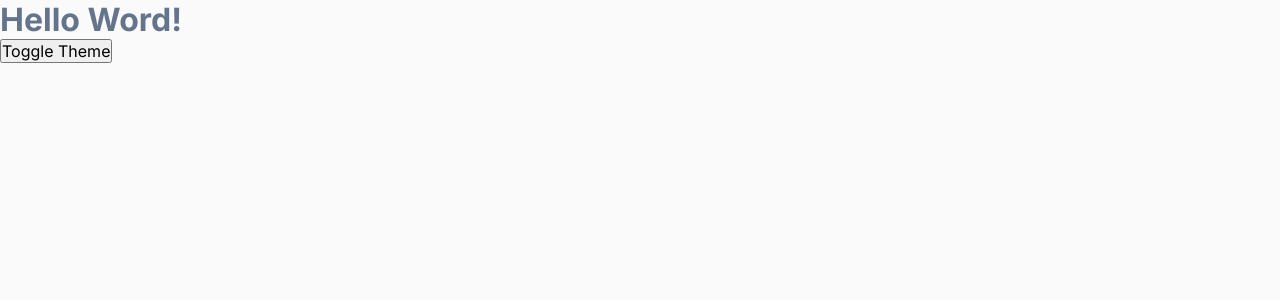
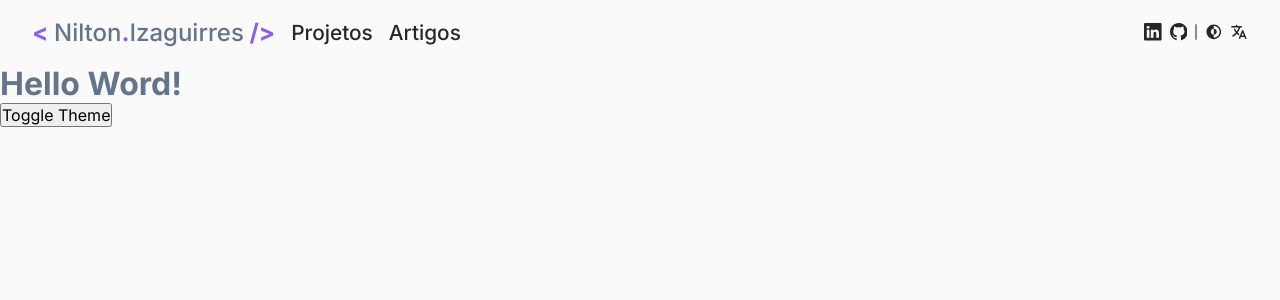
Before and after one commit to NiltonIzaguirres/portfolio, a Next.js app: page / in a window 1280 px wide. Shown: the top 300 px of the page. Built offline with nearby package versions, Linux system fonts and the light colour scheme.

Commit message:
feat: created Header component

```diff
--- a/package.json
+++ b/package.json
@@ -19,6 +19,7 @@
     "nookies": "^2.5.2",
     "react": "18.2.0",
     "react-dom": "18.2.0",
+    "react-icons": "^4.7.1",
     "styled-components": "^5.3.6",
     "typescript": "4.9.5"
   },
--- /dev/null
+++ b/src/components/Header/Link.tsx
@@ -0,0 +1,57 @@
+import { ReactNode } from "react";
+import NextLink, { LinkProps as NextLinkProps } from "next/link";
+import { useRouter } from "next/router";
+import styled from "styled-components";
+
+interface LinkContainer {
+  isPath: boolean;
+}
+
+const LinkContainer = styled.li<LinkContainer>`
+  position: relative;
+  color: ${(props) =>
+    props.isPath
+      ? props.theme.colors.primaryMedium
+      : props.theme.colors.textHighlight};
+  font-weight: 500;
+  transition: 0.2s all;
+
+  &::after {
+    content: "";
+    position: absolute;
+    left: 0;
+    width: 0;
+    bottom: -3px;
+    height: 3px;
+    transition: 0.3s width;
+    border-radius: 8px;
+    background-color: ${(props) => props.theme.colors.secondary};
+  }
+
+  &:hover {
+    &::after {
+      width: 100%;
+    }
+  }
+
+  span {
+    font-weight: 700;
+    color: ${(props) => props.theme.colors.secondary};
+  }
+`;
+
+interface LinkProps extends NextLinkProps {
+  href: string;
+  children: ReactNode;
+}
+
+export function Link({ href, children }: LinkProps) {
+  const { asPath } = useRouter();
+  const isPath = asPath === href ? true : false;
+
+  return (
+    <LinkContainer isPath={isPath}>
+      <NextLink href={href}>{children}</NextLink>
+    </LinkContainer>
+  );
+}
--- /dev/null
+++ b/src/components/Header/index.tsx
@@ -0,0 +1,103 @@
+import { useThemeMode } from "@/context/ThemeModeContext";
+import { useEffect, useState } from "react";
+import { BsLinkedin, BsGithub } from "react-icons/bs";
+import { CgDarkMode } from "react-icons/cg";
+import { IoLanguage, IoMenuOutline, IoCloseOutline } from "react-icons/io5";
+import { Link } from "./Link";
+
+import {
+  Divider,
+  HeaderContainer,
+  HeaderContent,
+  LinkList,
+  OpenMobileMenu,
+  Option,
+  Options,
+} from "./styles";
+
+export function Header() {
+  const [isOpenMobileMenu, setIsOpenMobileMenu] = useState(false);
+  const [show, setShow] = useState(true);
+  const [fixedHeader, setFixedHeader] = useState(false);
+  const [lastScrollY, setLastScrollY] = useState(0);
+  const { toggleTheme } = useThemeMode();
+
+  function controlNavbar() {
+    if (typeof window !== "undefined") {
+      if (window.scrollY > 0) {
+        setFixedHeader(true);
+      } else {
+        setFixedHeader(false);
+      }
+
+      if (window.scrollY > lastScrollY) {
+        setShow(false);
+      } else {
+        setShow(true);
+      }
+
+      setLastScrollY(window.scrollY);
+    }
+  }
+
+  useEffect(() => {
+    if (typeof window !== "undefined") {
+      window.addEventListener("scroll", controlNavbar);
+
+      return () => {
+        window.removeEventListener("scroll", controlNavbar);
+      };
+    }
+  }, [lastScrollY]);
+
+  return (
+    <HeaderContainer show={show} fixedHeader={fixedHeader}>
+      <HeaderContent isOpenMobileMenu={isOpenMobileMenu}>
+        <nav>
+          <Link href="/" arial-label="Home">
+            <span>{"< "}</span>
+            Nilton<span>.</span>Izaguirres
+            <span>{" />"}</span>
+          </Link>
+
+          <LinkList isOpenMobileMenu={isOpenMobileMenu}>
+            <Link href="/project">Projetos</Link>
+            <Link href="/articles">Artigos</Link>
+          </LinkList>
+        </nav>
+        <Options isOpenMobileMenu={isOpenMobileMenu}>
+          <Option>
+            <a href="https://www.linkedin.com/in/nilton-izaguirres/">
+              <BsLinkedin />
+            </a>
+          </Option>
+          <Option>
+            <a href="https://github.com/NiltonIzaguirres/">
+              <BsGithub />
+            </a>
+          </Option>
+          <Option>
+            <Divider />
+          </Option>
+          <Option>
+            <button onClick={toggleTheme}>
+              <CgDarkMode />
+            </button>
+          </Option>
+          <Option>
+            <button>
+              <IoLanguage />
+            </button>
+          </Option>
+        </Options>
+
+        <OpenMobileMenu
+          onClick={() => setIsOpenMobileMenu(!isOpenMobileMenu)}
+          isOpenMobileMenu={isOpenMobileMenu}
+        >
+          {isOpenMobileMenu ? <IoCloseOutline /> : <IoMenuOutline />}
+        </OpenMobileMenu>
+      </HeaderContent>
+    </HeaderContainer>
+  );
+}
--- /dev/null
+++ b/src/components/Header/styles.ts
@@ -0,0 +1,226 @@
+import styled, { css } from "styled-components";
+
+interface OpenMobileMenuProps {
+  isOpenMobileMenu?: boolean;
+}
+
+interface HeaderContainerProps {
+  show?: boolean;
+  fixedHeader?: boolean;
+}
+
+export const HeaderContainer = styled.header<HeaderContainerProps>`
+  width: 100%;
+  height: 4rem;
+
+  ${(props) =>
+    props.fixedHeader &&
+    css`
+      position: fixed;
+      top: 0;
+      left: 0;
+      background-color: ${(props) =>
+        props.theme.colors.background}E0; // EO is opacity for color in hex
+      border-bottom: 2px solid ${(props) => props.theme.colors.secondary};
+    `}
+`;
+
+interface HeaderContentProps extends OpenMobileMenuProps {}
+
+export const HeaderContent = styled.div<HeaderContentProps>`
+  display: flex;
+  justify-content: space-between;
+  align-items: center;
+  margin: 0 auto;
+  height: 4rem;
+  padding: 0 2rem;
+  max-width: 1440px;
+  transition: 0.2s all;
+
+  nav {
+    display: flex;
+    align-items: center;
+    justify-content: center;
+    list-style: none;
+    font-size: 1.5rem;
+  }
+
+  @media only screen and (max-width: 700px) {
+    nav {
+      font-size: 1.4rem;
+    }
+  }
+
+  @media only screen and (max-width: 650px) {
+    ${(props) =>
+      props.isOpenMobileMenu &&
+      css`
+        position: absolute;
+        top: 0;
+        left: 0;
+        width: 100vw;
+        height: 100vh;
+        background: ${props.theme.colors
+          .background}E0; // EO is opacity for color in hex
+
+        flex-direction: column;
+        justify-content: center;
+
+        nav {
+          flex-direction: column;
+          font-size: 1.5rem;
+        }
+      `}
+  }
+
+  @media only screen and (max-width: 350px) {
+    nav {
+      font-size: 1.1rem;
+    }
+  }
+`;
+
+interface LinkListProps extends OpenMobileMenuProps {}
+
+export const LinkList = styled.ul<LinkListProps>`
+  display: flex;
+  align-items: center;
+  justify-content: center;
+  list-style: none;
+  font-size: 1.3rem;
+
+  li {
+    margin-left: 1rem;
+  }
+
+  @media only screen and (max-width: 700px) {
+    font-size: 1.1rem;
+  }
+
+  @media only screen and (max-width: 650px) {
+    display: none;
+
+    ${(props) =>
+      props.isOpenMobileMenu &&
+      css`
+        display: flex;
+        flex-direction: column;
+        align-items: center;
+        justify-content: center;
+        font-size: 1.3rem;
+
+        li {
+          margin: 2rem 0 0 0;
+        }
+      `}
+  }
+`;
+
+interface OptionsProps extends OpenMobileMenuProps {}
+
+export const Options = styled.ul<OptionsProps>`
+  display: flex;
+  align-items: center;
+  justify-content: center;
+  list-style: none;
+
+  @media only screen and (max-width: 650px) {
+    display: none;
+    ${(props) =>
+      props.isOpenMobileMenu &&
+      css`
+        display: flex;
+        align-items: center;
+        justify-content: center;
+        margin-top: 5rem;
+
+        li {
+          font-size: 1.5rem;
+
+          button {
+            font-size: 1.5rem;
+          }
+        }
+      `}
+  }
+`;
+
+export const Option = styled.li`
+  display: flex;
+  align-items: center;
+  justify-content: center;
+  font-size: 1.1rem;
+  color: ${(props) => props.theme.colors.textHighlight};
+
+  & + li {
+    margin-left: 0.5rem;
+  }
+
+  a {
+    display: flex;
+    align-items: center;
+    justify-content: center;
+    transition: 1 opacity;
+    cursor: pointer;
+
+    &:hover {
+      opacity: 0.6;
+    }
+  }
+
+  button {
+    border: 0;
+    background: transparent;
+    display: flex;
+    align-items: center;
+    justify-content: center;
+    font-size: 1.1rem;
+    color: ${(props) => props.theme.colors.textHighlight};
+    cursor: pointer;
+    transition: 1 opacity;
+
+    &:hover {
+      opacity: 0.6;
+    }
+  }
+
+`;
+
+export const Divider = styled.div`
+  height: 1rem;
+  width: 0.1rem;
+  border-radius: 8px;
+  opacity: 0.8;
+  background: ${(props) => props.theme.colors.primaryMedium};
+
+`;
+
+interface OpenMobileMenu extends OpenMobileMenuProps {}
+
+export const OpenMobileMenu = styled.button<OpenMobileMenu>`
+  display: none;
+  border: 0;
+  background: transparent;
+  font-size: 1.5rem;
+  color: ${(props) => props.theme.colors.textHighlight};
+  cursor: pointer;
+  transition: 1 opacity;
+
+  &:hover {
+    opacity: 0.6;
+  }
+
+  @media only screen and (max-width: 650px) {
+    display: flex;
+    align-items: center;
+    justify-content: center;
+
+    ${(props) =>
+      props.isOpenMobileMenu &&
+      css`
+        position: absolute;
+        top: 1.3rem;
+        right: 2rem;
+      `}
+  }
+`;
--- a/src/pages/_app.tsx
+++ b/src/pages/_app.tsx
@@ -1,12 +1,14 @@
 import type { AppProps } from "next/app";
+import { ThemeModeProvider } from "@/context/ThemeModeContext";
+import { Header } from "@/components/Header";
 import { GlobalStyles } from "@/styles/global";
-import { ThemeModeProvider } from "@/context/ThemeModeContext";
 
 export default function App({ Component, pageProps }: AppProps) {
   return (
     <ThemeModeProvider>
+      <Header />
+      <GlobalStyles />
       <Component {...pageProps} />
-      <GlobalStyles />
     </ThemeModeProvider>
   );
 }
```
Also changed, not shown: 1 other file (tests, documents, lock files or other folders).
